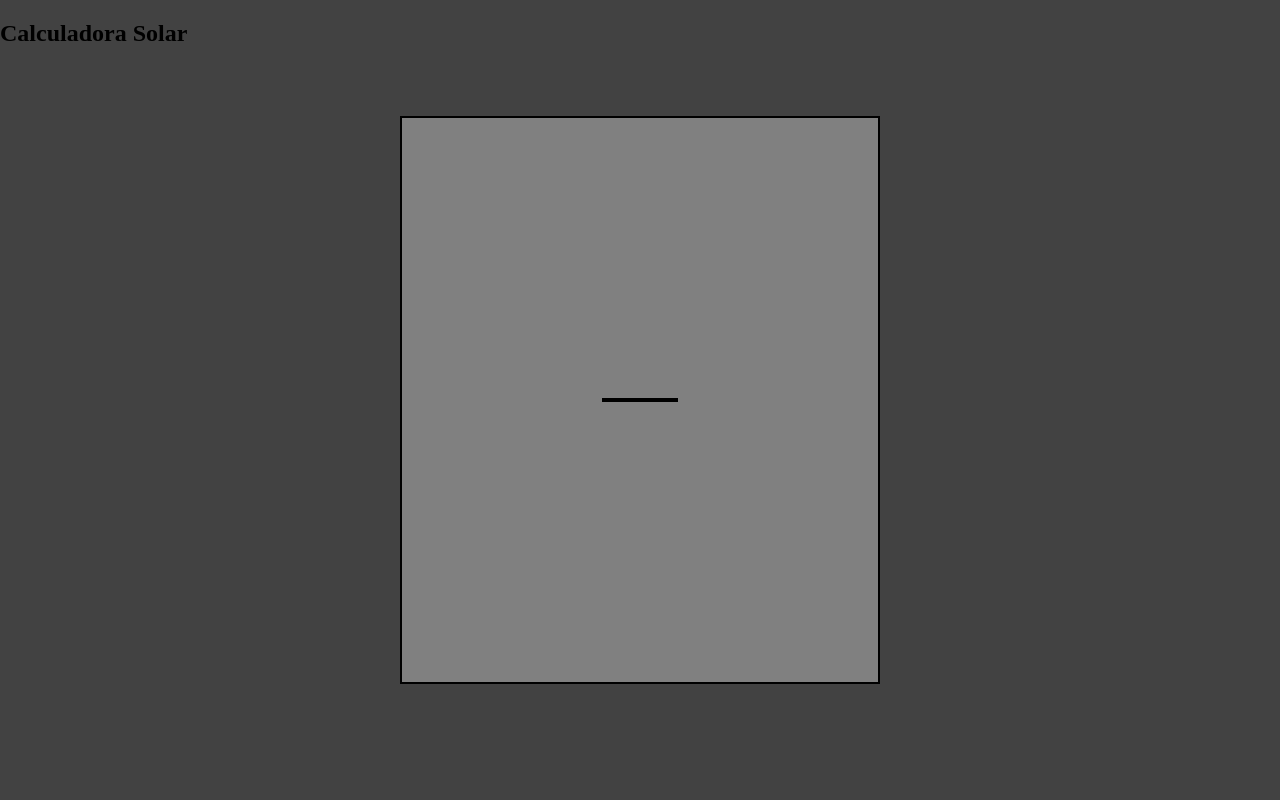
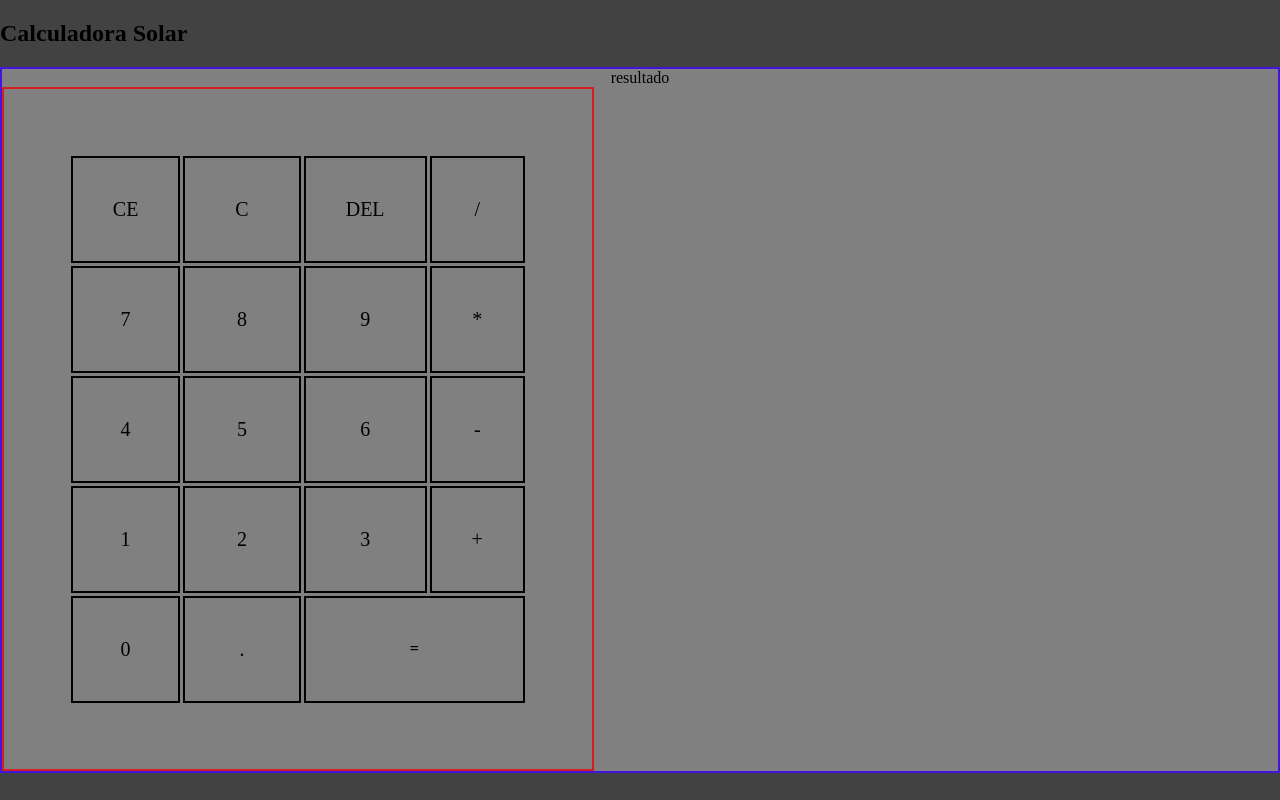
Before and after one commit to DeVini16/Calculadora, a plain HTML site: page index.html in a window 1280 px wide. Drawn offline with Linux system fonts and the light colour scheme.

Commit message:
commit molde calculadora

```diff
--- a/index.html
+++ b/index.html
@@ -10,25 +10,41 @@
 <body>
        <h2>Calculadora Solar</h2>
        <div id="calculator">
-            <div id="CE"></div>
-            <div id="C"></div>
-            <div id="DEL"></div>
-            <div id="/"></div>
-            <div id="7"></div>
-            <div id="8"></div>
-            <div id="9"></div>
-            <div id="*"></div>
-            <div id="4"></div>
-            <div id="5"></div>
-            <div id="6"></div>
-            <div id="-"></div>
-            <div id="1"></div>
-            <div id="2"></div>
-            <div id="3"></div>
-            <div id="+"></div>
-            <div id="0"></div>
-            <div id="."></div>
-            <div id="="></div>
+           <table width="40%" cellspacing="3">
+               <label for="">resultado</label>
+               <tr>
+                    <td>CE</td>
+                    <td id="midC">C</td>
+                    <td>DEL</td>
+                    <td id="mid/">/</td>
+                </tr>
+
+                <tr>
+                    <td>7</td>
+                    <td>8</td>
+                    <td>9</td>
+                    <td>*</td>
+                </tr>
+
+                <tr>
+                    <td>4</td>
+                    <td>5</td>
+                    <td>6</td>
+                    <td>-</td>
+                </tr>
+
+                <tr>
+                    <td>1</td>
+                    <td>2</td>
+                    <td>3</td>
+                    <td>+</td>
+                </tr>
+                <tr>
+                    <td>0</td>
+                    <td>.</td>
+                    <th colspan="2" color="">=</th>
+                </tr>
+            </table>
        </div>
 
 
--- a/style.css
+++ b/style.css
@@ -3,24 +3,31 @@ body {
     margin: 0px
 }
 #calculator {
+    border: 2px solid rgb(67, 20, 222);
+    background-color: gray;
+    text-align: center;
+
+}
+#result{
+    border: 1px solid black;
+}
+
+table{
+    text-align: center;
+    border: 2px solid  rgb(213, 31, 31);
+    padding: 5%;
+
+}
+#midC{
+    padding-left: 50px;
+    padding-right: 50px;
+}
+td{
+    font-size:20px ;
+    padding: 40px;
+}
+
+tr,td,th{
+    text-align: center;
     border: 2px solid black;
-    background-color: gray;
-    color: white;
-    padding: 35vh 25vh ;
-    position: absolute;
-    top: 50%;
-    left: 50%;
-    margin-right: -50%;
-    transform: translate(-50%, -50%);
-    display: flex;
-    flex-direction: row;
-    justify-content: center;
-    align-items: center
 }
-div{
-    border: 2px solid black;
-    display: flex;
-    flex-direction: row;
-    justify-content: center;
-    align-items: center
-}
```
